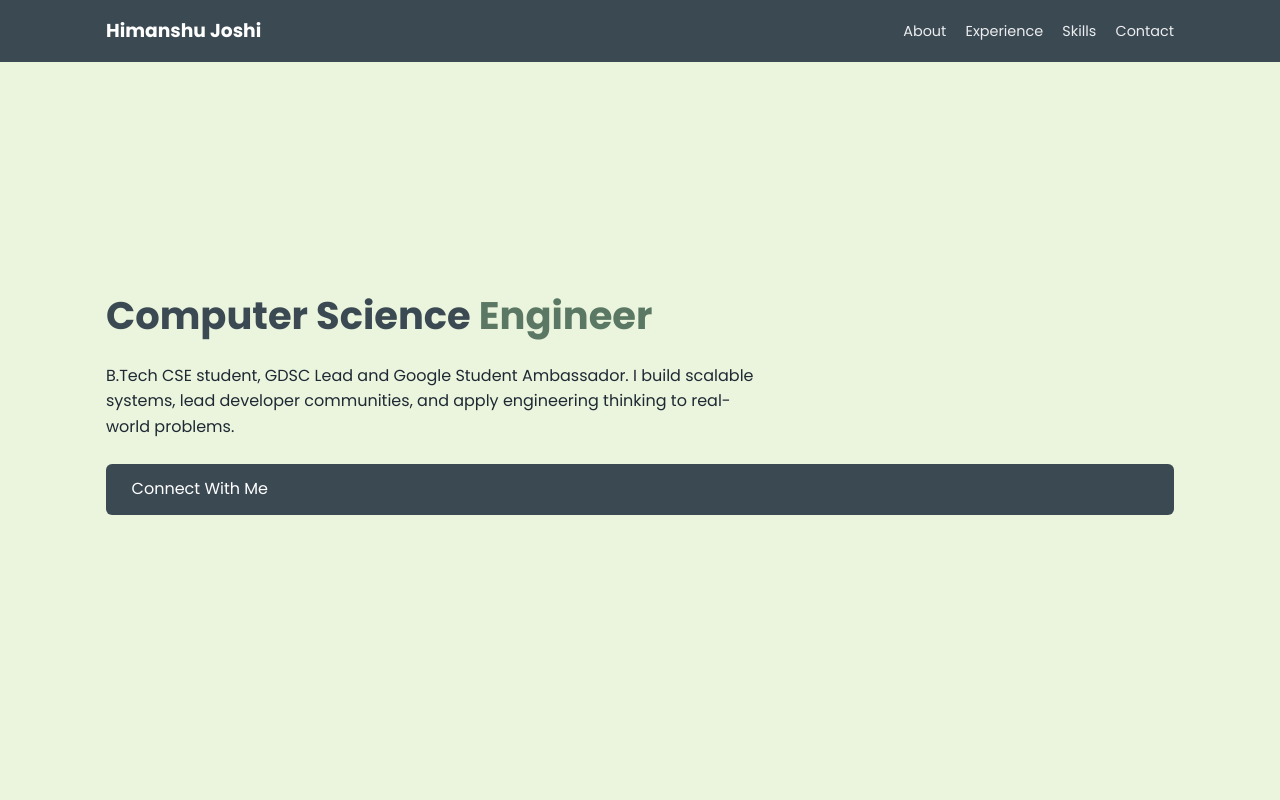
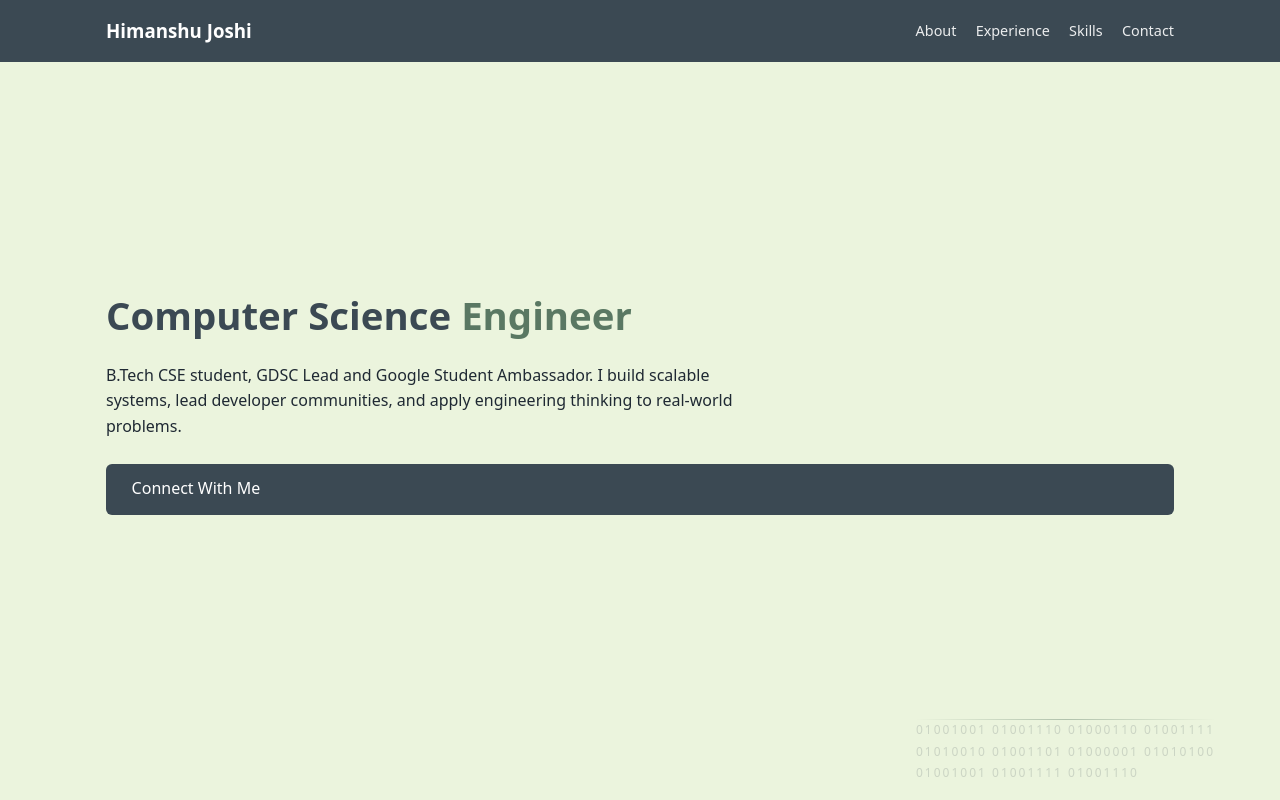
Before and after one commit to hiijoshi/hiijoshi.github.io, a plain HTML site: page index.html in a window 1280 px wide. Shown: the top 800 px of the page. Drawn offline with Linux system fonts and the light colour scheme.

Commit message:
Update index.html

```diff
--- a/index.html
+++ b/index.html
@@ -4,7 +4,7 @@
 <meta charset="UTF-8">
 <meta name="viewport" content="width=device-width, initial-scale=1.0">
 <title>Himanshu Joshi | Portfolio</title>
-<link href="https://fonts.googleapis.com/css2?family=Poppins:wght@300;400;500;600;700&display=swap" rel="stylesheet">
+<!-- System font stack for ultra-fast load -->
 <style>
 :root{
   --c1:#ebf4dd;
@@ -12,7 +12,7 @@
   --c3:#5a7863;
   --c4:#3b4953;
 }
-*{margin:0;padding:0;box-sizing:border-box;font-family:'Poppins',sans-serif}
+*{margin:0;padding:0;box-sizing:border-box;font-family:system-ui,-apple-system,BlinkMacSystemFont,'Segoe UI',Roboto,Ubuntu,sans-serif}
 body{background:var(--c1);color:#1f2933;line-height:1.6}
 a{text-decoration:none;color:inherit}
 
@@ -32,7 +32,7 @@ section{max-width:1100px;margin:auto;padding:100px 1rem}
 .grid{display:grid;grid-template-columns:repeat(auto-fit,minmax(260px,1fr));gap:1.5rem}
 .card{background:#fff;padding:1.5rem;border-radius:14px;box-shadow:0 10px 25px rgba(0,0,0,.12)}
 
-.gdsc{background:linear-gradient(rgba(59,73,83,.9),rgba(59,73,83,.9)),url('https://images.unsplash.com/photo-1521737604893-d14cc237f11d') center/cover;color:#fff}
+.gdsc{background:linear-gradient(rgba(59,73,83,.95),rgba(59,73,83,.95));color:#fff}
 
 footer{background:var(--c4);color:#fff;text-align:center;padding:1.5rem}
 
@@ -40,6 +40,52 @@ footer{background:var(--c4);color:#fff;text-align:center;padding:1.5rem}
   .nav ul{display:none}
   .hero h1{font-size:2rem}
 }
+
+/* ====== VISUAL TEXTURE & ENGINEERING DETAILS (SAFE ADD-ON) ====== */
+
+/* subtle noise texture */
+/* ultra-light noise removed for speed (0 paint cost) */
+
+/* binary accent background in hero */
+.hero::after{
+  content:"01001001 01001110 01000110 01001111 01010010 01001101 01000001 01010100 01001001 01001111 01001110";
+  position:absolute;
+  bottom:10%;
+  right:5%;
+  font-size:0.75rem;
+  letter-spacing:2px;
+  color:rgba(59,73,83,0.18);
+  max-width:300px;
+  line-height:1.8;
+}
+
+/* card engineering grid texture */
+/* grid texture disabled for instant rendering */
+
+/* hover code-glow */
+.card:hover{
+  box-shadow:0 20px 40px rgba(59,73,83,.25),
+             inset 0 0 0 1px rgba(90,120,99,.35);
+}
+
+/* subtle section divider */
+section::after{
+  content:"";
+  display:block;
+  height:1px;
+  margin-top:60px;
+  background:linear-gradient(to right, transparent, rgba(90,120,99,.4), transparent);
+}
+
+/* footer binary detail */
+footer::before{
+
+  display:block;
+  margin-bottom:8px;
+  font-size:.75rem;
+  opacity:.5;
+}
+
 </style>
 </head>
 <body>
```
